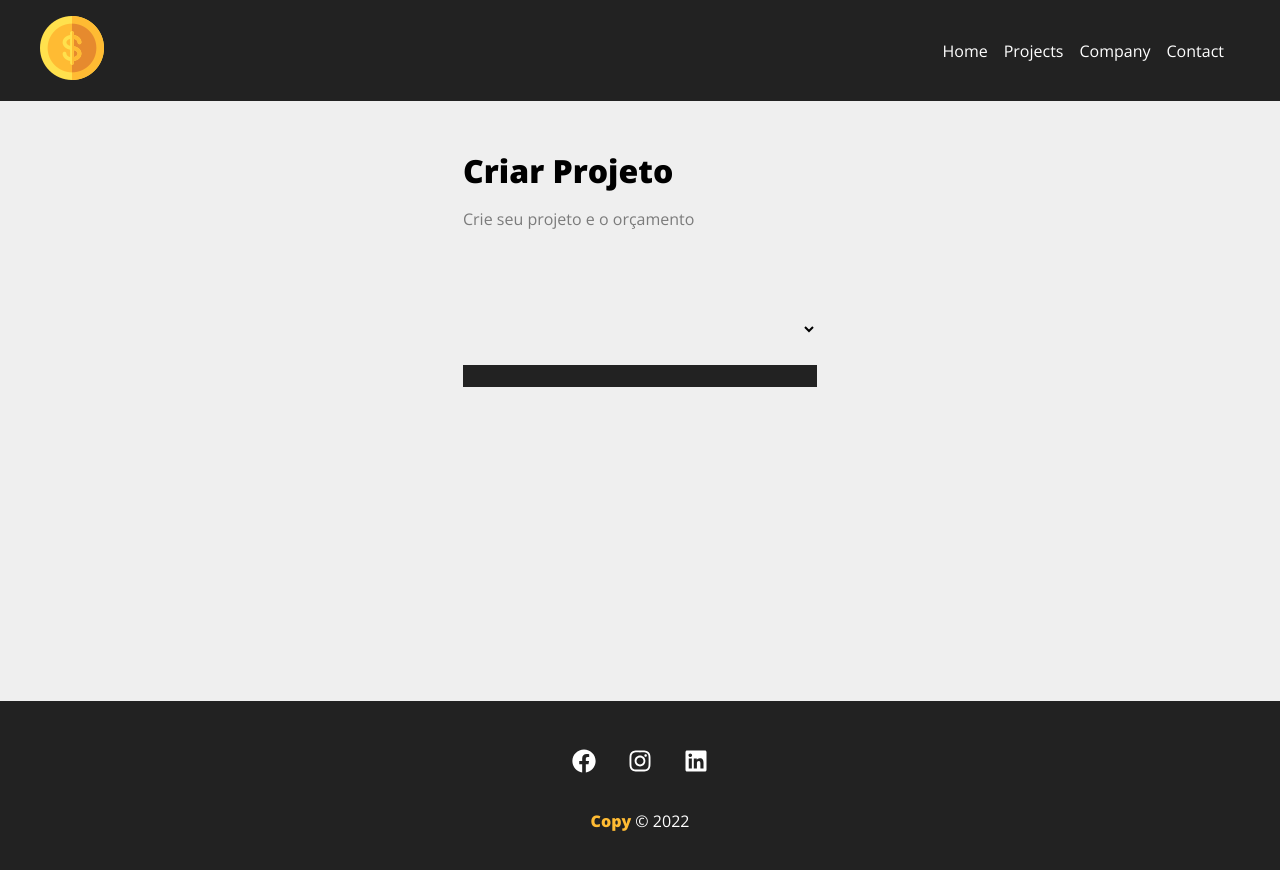
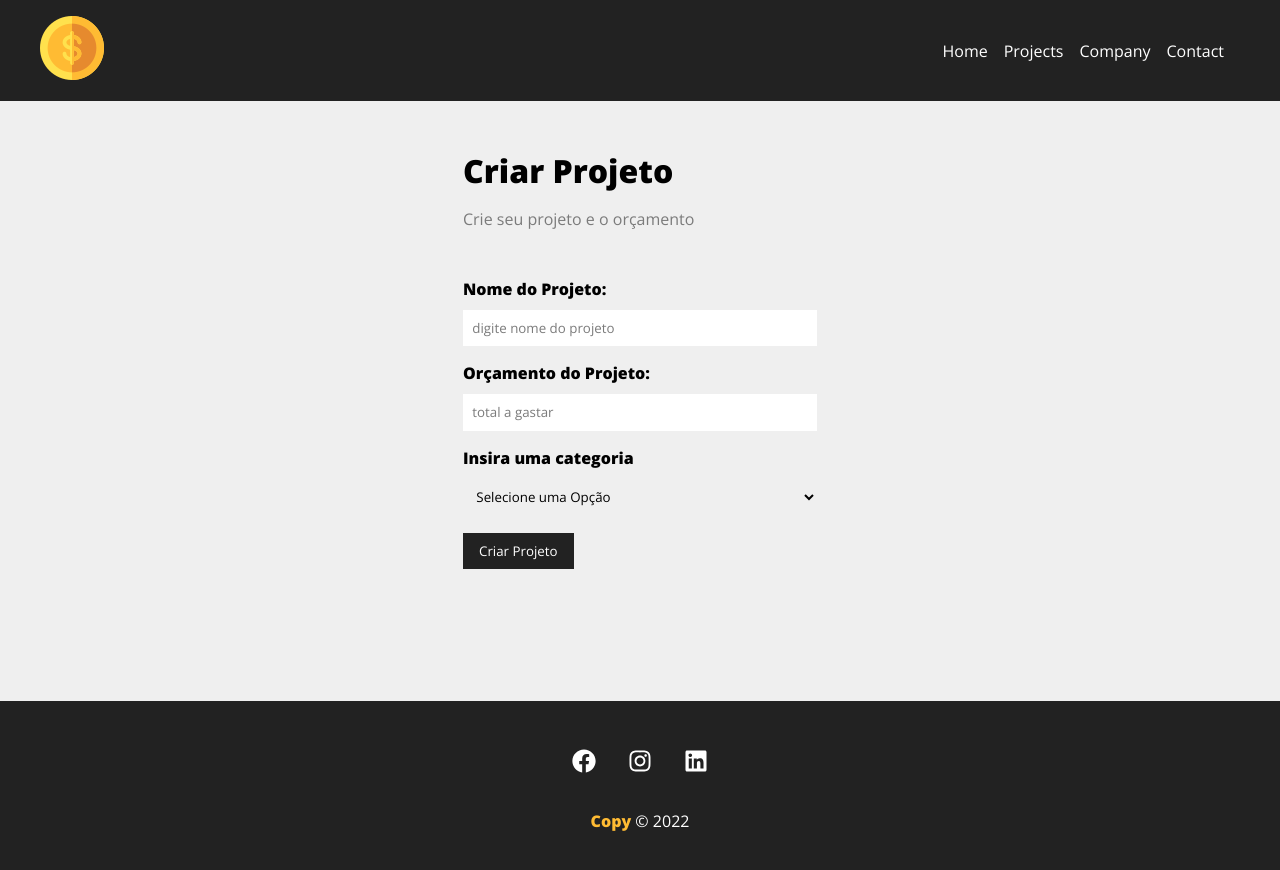
Before and after one commit to gabrielcomputacao/projetoreact, a React (Create React App) app in the folder projeto/: page /projects in a window 1280 px wide. Shown: the top 870 px of the page. Built offline with nearby package versions, Linux system fonts and the light colour scheme.

Commit message:
criando componentes formulario parte jsx

```diff
--- a/projeto/src/components/form/Input.js
+++ b/projeto/src/components/form/Input.js
@@ -1,11 +1,21 @@
-import style from "./Input.module.css"
+import style from "./Input.module.css";
 
-function Input(){
-    return (
-        <div className={style.form_control}>
+function Input({ text, type, name, handleOnChange, placeholder, value }) {
+  return (
+    <div div className={style.form_control}>
 
-        </div>
-    )
+        <label htmlFor={name}>{text}</label>
+        <input
+          id={name}
+          name={name}
+          type={type}
+          placeholder={placeholder}
+          OnChange={handleOnChange}
+          value={value}
+        />
+
+    </div>
+  );
 }
 
-export default Input
+export default Input;
--- a/projeto/src/components/form/Select.js
+++ b/projeto/src/components/form/Select.js
@@ -1,10 +1,13 @@
 import style from "./Select.module.css"
 
-function Select(){
+function Select({text,name,options,handleOnChange,value}){
 
     return (
         <div className={style.form_control}>
-            <select></select>
+            <label htmlFor={name}>{text}</label>
+            <select name={name} id={name}>
+                <option selected>Selecione uma Opção</option>
+            </select>
         </div>
     )
 }
--- a/projeto/src/components/form/SubmitButton.js
+++ b/projeto/src/components/form/SubmitButton.js
@@ -1,10 +1,10 @@
 import style from "./SubmitButton.module.css"
 
-function SubmitButton(){
+function SubmitButton(props){
 
     return (
-        <div className={style.btn}>
-
+        <div >
+            <button className={style.btn}>{props.text}</button>
         </div>
     )
 }
--- a/projeto/src/components/pages/Project.js
+++ b/projeto/src/components/pages/Project.js
@@ -9,7 +9,7 @@ function Project(){
             <p>
                 Crie seu projeto e o orçamento
             </p>
-            <FormProject/>
+            <FormProject btnText="Criar Projeto"/>
         </div>
     )
 
--- a/projeto/src/components/project/FormProject.js
+++ b/projeto/src/components/project/FormProject.js
@@ -1,19 +1,17 @@
-import style from "./FormProject.module.css"
-import Input from "../form/Input"
-import Select from "../form/Select"
-import SubmitButton from "../form/SubmitButton"
+import style from "./FormProject.module.css";
+import Input from "../form/Input";
+import Select from "../form/Select";
+import SubmitButton from "../form/SubmitButton";
 
-function FormProject(){
-
-    return (
-        <form className={style.formulario}>
-           <Input />
-           <Input />
-            <Select />
-            <SubmitButton />
-        </form>
-    )
-
+function FormProject({btnText}) {
+  return (
+    <form className={style.formulario}>
+      <Input text="Nome do Projeto:" type="text" placeholder="digite nome do projeto" name="name"/>
+      <Input  text="Orçamento do Projeto:" type="number" placeholder="total a gastar" name="budget"/>
+      <Select name="category_id" text="Insira uma categoria" />
+      <SubmitButton text={btnText}/>
+    </form>
+  );
 }
 
-export default FormProject
+export default FormProject;
```
